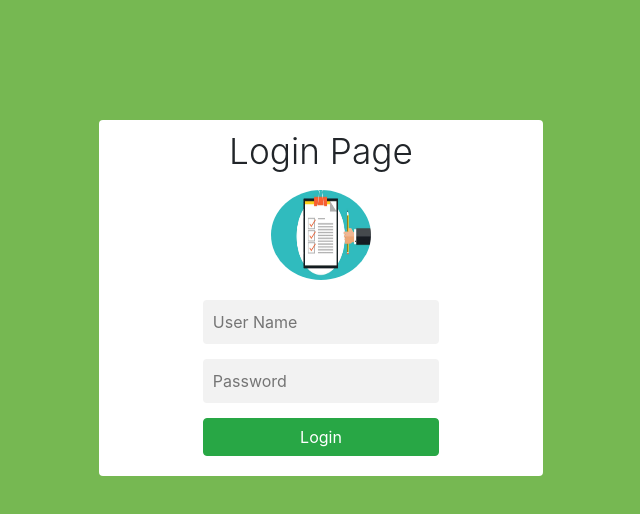
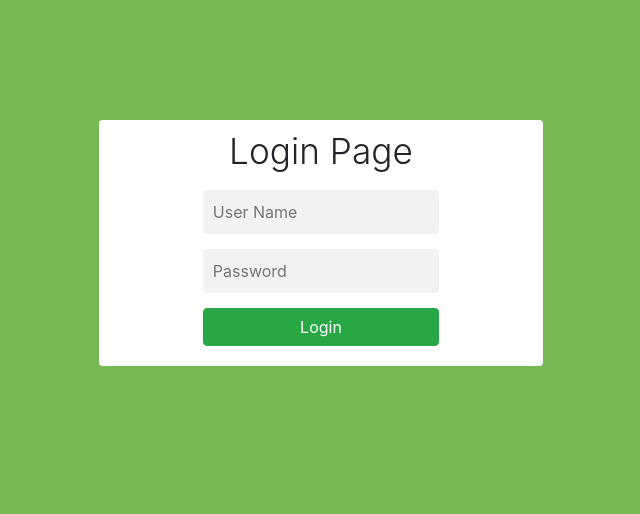
Before and after one commit to tomer101011/survey_project, a React (Create React App) app: page / in a window 1280 px wide. Shown: the top 514 px of the page, without its empty margins (326-966 px from the left). Built offline with nearby package versions, Linux system fonts and the light colour scheme.

Commit message:
Update LoginPage.js

```diff
--- a/src/components/LoginPage.js
+++ b/src/components/LoginPage.js
@@ -25,11 +25,11 @@ export default class LoginPage extends Component {
                                 <h1 className="new-display-4">Login Page</h1>
                             </div>
                         </div>
-                        <div className="row">
+                        {/* <div className="row">
                             <div className="col-12">
                                 <img onClick={() => this.login()} className="img-style" title="Login" src={require(`../pictures/surveyPic.jpg`)} alt="" />
                             </div>
-                        </div>
+                        </div> */}
                         <div className="row margin-top">
                             <div className="col-12">
                                 <input id="userName" onChange={this.setUserName} className="inputStyle" type="text" placeholder="User Name" />
```
